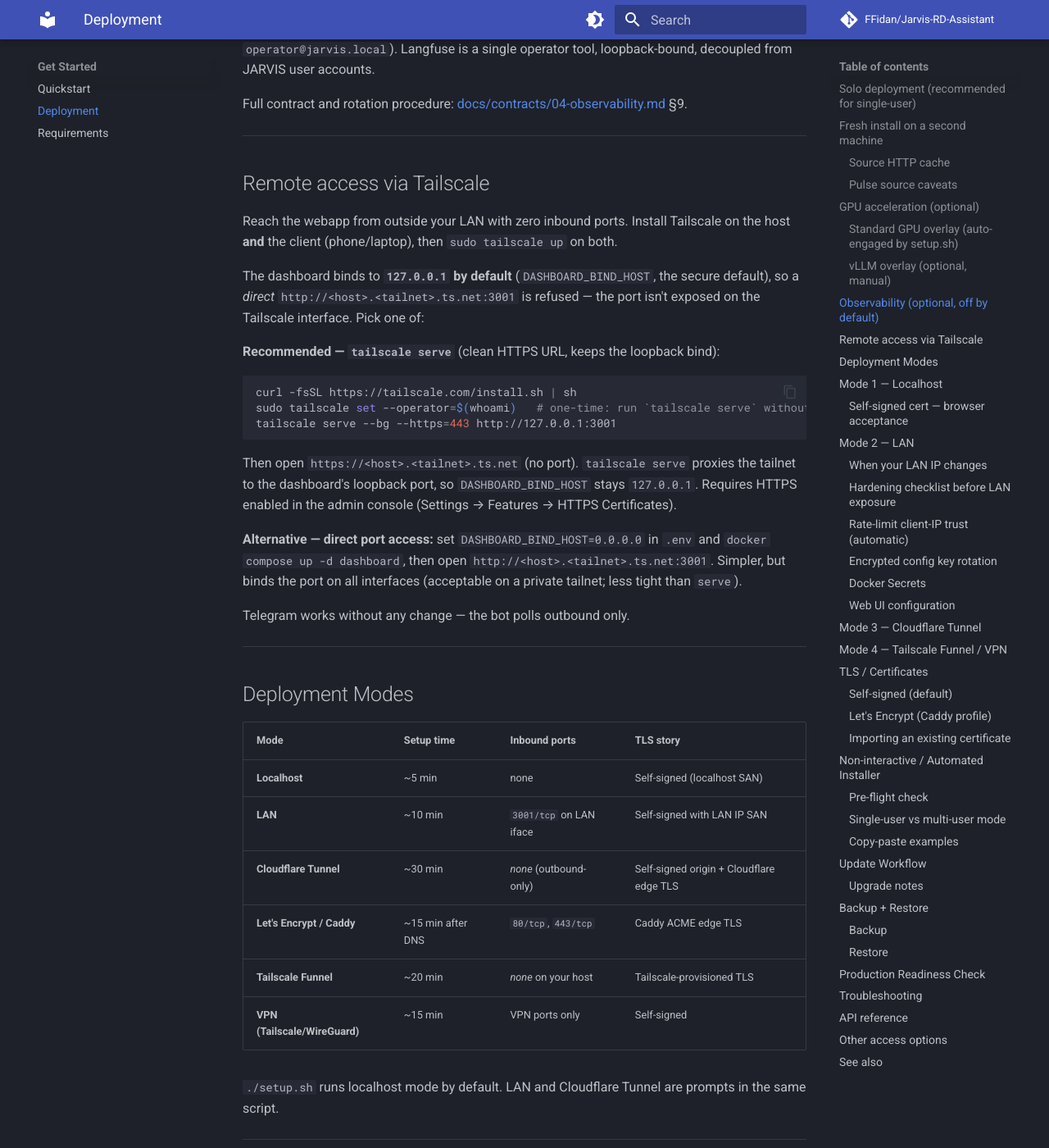
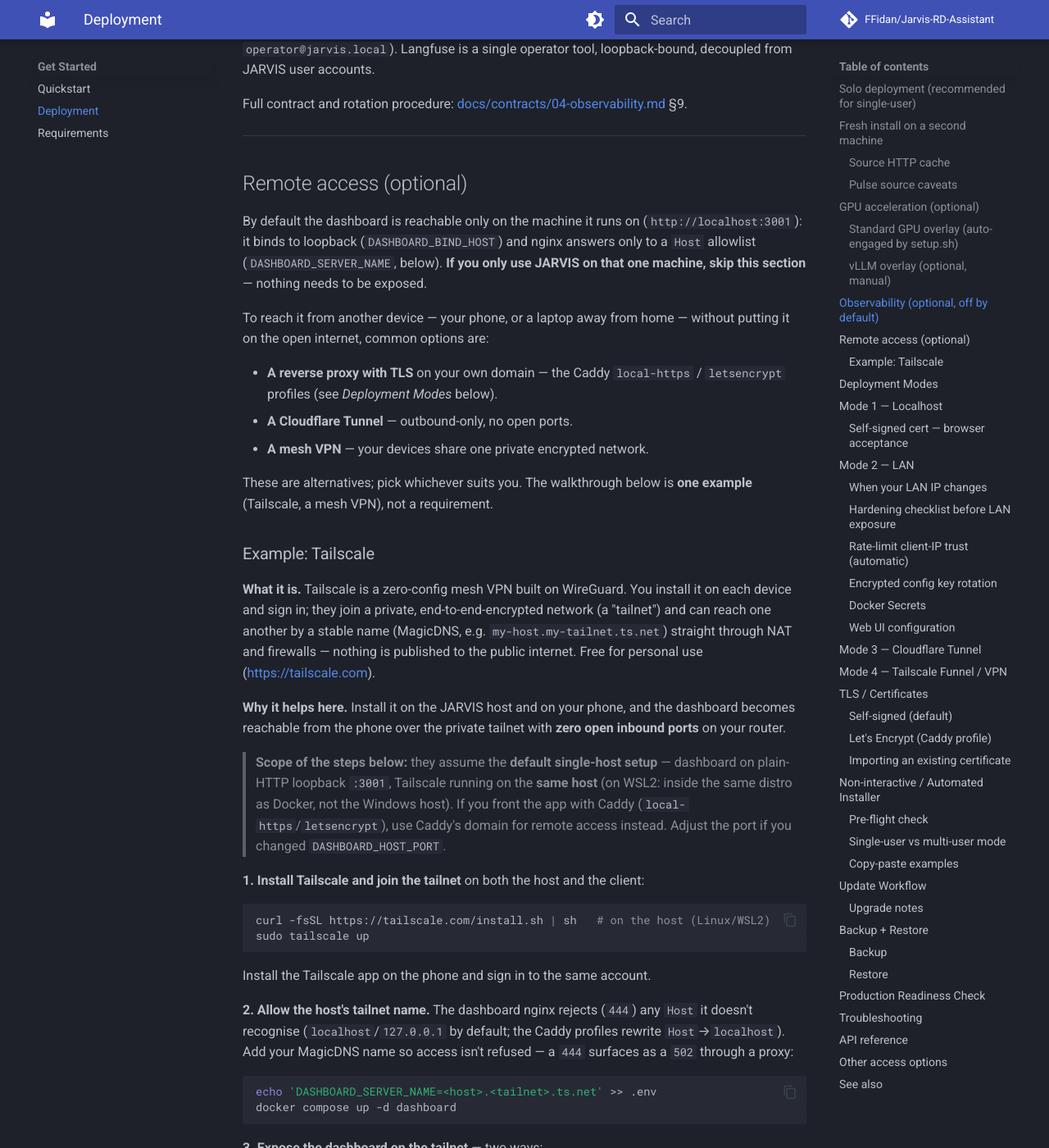
Before and after one commit to FFidan/Jarvis-RD-Assistant, an MkDocs documentation site: the page built from docs/DEPLOYMENT.md, in a window 1280 px wide and 1400 px high, scrolled down 3628 px. Shown: the whole window at 82% size. Built offline with MkDocs 1.6.1 and Material for MkDocs 9.7.7, drawn with Linux system fonts in a browser that asks for light colours; comment, search, counter and statistics services are not loaded; some of the changed text lies outside the part shown.

Commit message:
feat(dashboard): configurable host allowlist for remote access (#55)

````diff
--- a/docker-compose.yml
+++ b/docker-compose.yml
@@ -423,6 +423,10 @@
     environment:
       JARVIS_CERT_SAN: ${JARVIS_CERT_SAN:-DNS:jarvis.localhost,DNS:localhost,IP:127.0.0.1}
       JARVIS_SKIP_SELFSIGNED_GEN: ${JARVIS_SKIP_SELFSIGNED_GEN:-true}
+      # Extra Host header(s) the dashboard nginx accepts, for DIRECT remote access
+      # without Caddy (e.g. a Tailscale MagicDNS name). Empty = localhost-only.
+      # Must be set (even empty) so envsubst resolves it in nginx.conf.
+      DASHBOARD_SERVER_NAME: ${DASHBOARD_SERVER_NAME:-}
     volumes:
       - ./certs:/etc/nginx/certs:ro
     mem_limit: 256m
--- a/docs/DEPLOYMENT.md
+++ b/docs/DEPLOYMENT.md
@@ -133,34 +133,79 @@
 
 ---
 
-## Remote access via Tailscale
+## Remote access (optional)
 
-Reach the webapp from outside your LAN with zero inbound ports. Install Tailscale
-on the host **and** the client (phone/laptop), then `sudo tailscale up` on both.
+By default the dashboard is reachable only on the machine it runs on
+(`http://localhost:3001`): it binds to loopback (`DASHBOARD_BIND_HOST`) and nginx
+answers only to a `Host` allowlist (`DASHBOARD_SERVER_NAME`, below). **If you only
+use JARVIS on that one machine, skip this section** — nothing needs to be exposed.
 
-The dashboard binds to **`127.0.0.1` by default** (`DASHBOARD_BIND_HOST`, the
-secure default), so a *direct* `http://<host>.<tailnet>.ts.net:3001` is refused —
-the port isn't exposed on the Tailscale interface. Pick one of:
+To reach it from another device — your phone, or a laptop away from home —
+without putting it on the open internet, common options are:
 
-**Recommended — `tailscale serve`** (clean HTTPS URL, keeps the loopback bind):
+- **A reverse proxy with TLS** on your own domain — the Caddy `local-https` /
+  `letsencrypt` profiles (see *Deployment Modes* below).
+- **A Cloudflare Tunnel** — outbound-only, no open ports.
+- **A mesh VPN** — your devices share one private encrypted network.
+
+These are alternatives; pick whichever suits you. The walkthrough below is **one
+example** (Tailscale, a mesh VPN), not a requirement.
+
+### Example: Tailscale
+
+**What it is.** Tailscale is a zero-config mesh VPN built on WireGuard. You
+install it on each device and sign in; they join a private, end-to-end-encrypted
+network (a "tailnet") and can reach one another by a stable name (MagicDNS, e.g.
+`my-host.my-tailnet.ts.net`) straight through NAT and firewalls — nothing is
+published to the public internet. Free for personal use (<https://tailscale.com>).
+
+**Why it helps here.** Install it on the JARVIS host and on your phone, and the
+dashboard becomes reachable from the phone over the private tailnet with **zero
+open inbound ports** on your router.
+
+> **Scope of the steps below:** they assume the **default single-host setup** —
+> dashboard on plain-HTTP loopback `:3001`, Tailscale running on the **same host**
+> (on WSL2: inside the same distro as Docker, not the Windows host). If you front
+> the app with Caddy (`local-https`/`letsencrypt`), use Caddy's domain for remote
+> access instead. Adjust the port if you changed `DASHBOARD_HOST_PORT`.
+
+**1. Install Tailscale and join the tailnet** on both the host and the client:
 
 ```bash
-curl -fsSL https://tailscale.com/install.sh | sh
-sudo tailscale set --operator=$(whoami)   # one-time: run `tailscale serve` without sudo
-tailscale serve --bg --https=443 http://127.0.0.1:3001
+curl -fsSL https://tailscale.com/install.sh | sh   # on the host (Linux/WSL2)
+sudo tailscale up
 ```
 
-Then open `https://<host>.<tailnet>.ts.net` (no port). `tailscale serve` proxies
-the tailnet to the dashboard's loopback port, so `DASHBOARD_BIND_HOST` stays
-`127.0.0.1`. Requires HTTPS enabled in the admin console (Settings → Features →
-HTTPS Certificates).
+Install the Tailscale app on the phone and sign in to the same account.
 
-**Alternative — direct port access:** set `DASHBOARD_BIND_HOST=0.0.0.0` in `.env`
-and `docker compose up -d dashboard`, then open
-`http://<host>.<tailnet>.ts.net:3001`. Simpler, but binds the port on all
-interfaces (acceptable on a private tailnet; less tight than `serve`).
+**2. Allow the host's tailnet name.** The dashboard nginx rejects (`444`) any
+`Host` it doesn't recognise (`localhost`/`127.0.0.1` by default; the Caddy
+profiles rewrite `Host`→`localhost`). Add your MagicDNS name so access isn't
+refused — a `444` surfaces as a `502` through a proxy:
 
-Telegram works without any change — the bot polls outbound only.
+```bash
+echo 'DASHBOARD_SERVER_NAME=<host>.<tailnet>.ts.net' >> .env
+docker compose up -d dashboard
+```
+
+**3. Expose the dashboard on the tailnet** — two ways:
+
+- **`tailscale serve`** (clean HTTPS URL, keeps the loopback bind):
+
+  ```bash
+  sudo tailscale set --operator=$(whoami)   # one-time: run `serve` without sudo
+  tailscale serve --bg --https=443 http://127.0.0.1:3001
+  ```
+
+  Then open `https://<host>.<tailnet>.ts.net` (no port). Requires HTTPS enabled
+  in the Tailscale admin console (Settings → Features → HTTPS Certificates).
+
+- **Direct port** (simpler): also set `DASHBOARD_BIND_HOST=0.0.0.0`, run
+  `docker compose up -d dashboard`, and open
+  `http://<host>.<tailnet>.ts.net:3001`. Binds the port on all interfaces —
+  fine on a private tailnet, looser than `serve`.
+
+Telegram needs no change for any of this — the bot only makes outbound calls.
 
 ---
 
````
Also changed, not shown: 2 other files.
